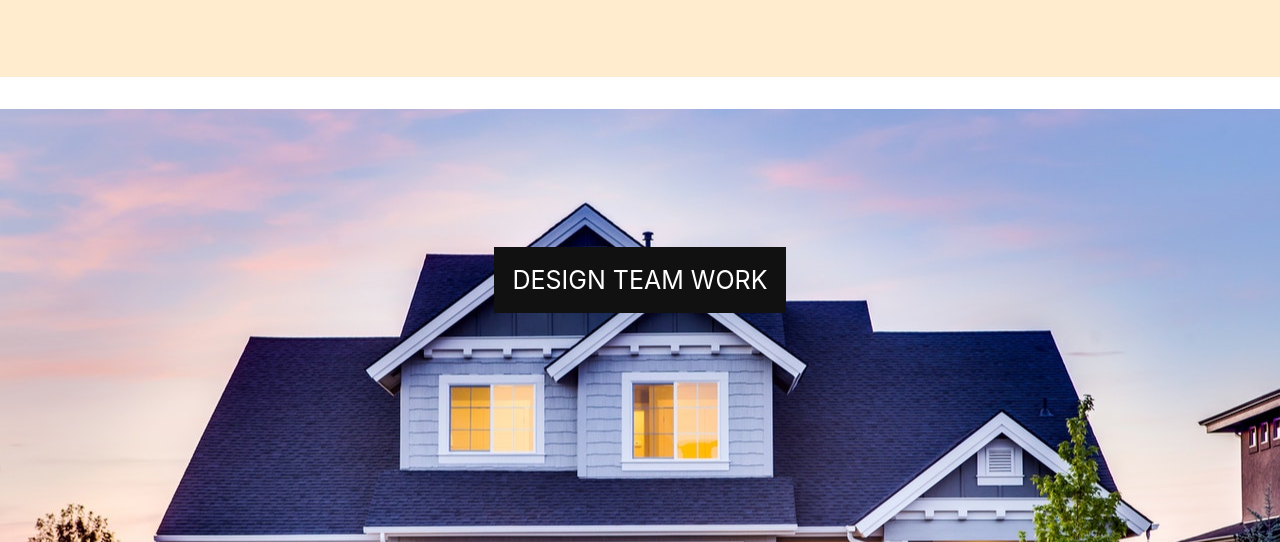
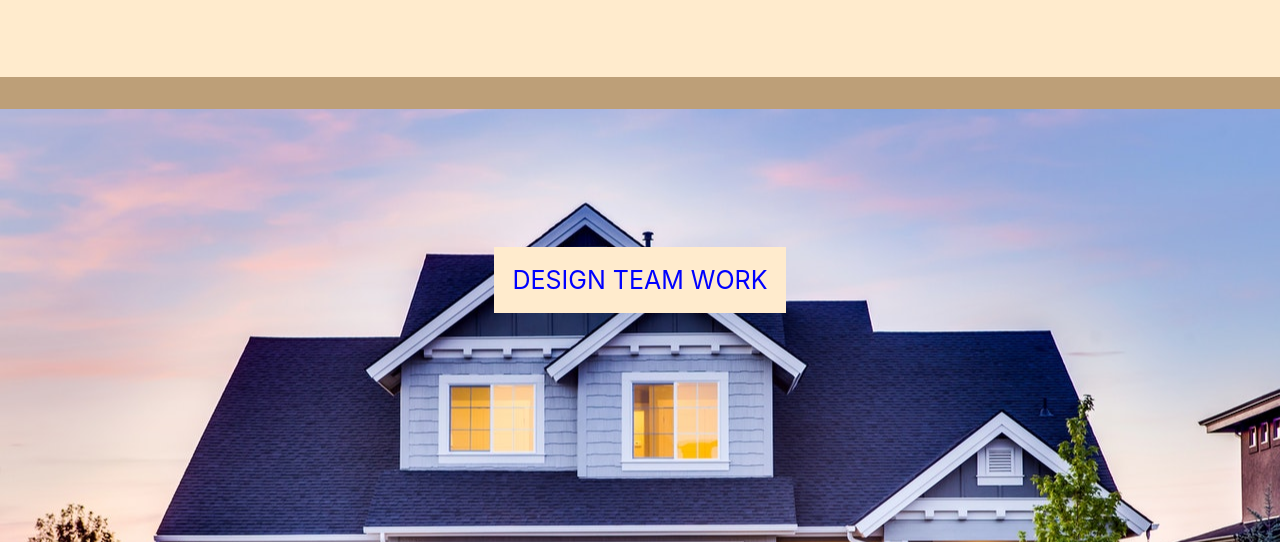
Before and after one commit to paudelritij/beautyWeb, a plain HTML site: page index.html in a window 1280 px wide. Shown: the part 258-800 px from the top of the page. Drawn offline with nearby package versions, Linux system fonts and the light colour scheme.

Commit message:
changed v2.0

```diff
--- a/css/style.css
+++ b/css/style.css
@@ -19,8 +19,8 @@ body, html {
 }
 
 .bcaption span.bborder {
-  background-color: #111;
-  color: #fff;
+  background-color:blanchedalmond;
+  color: blue;
   padding: 18px;
   font-size: 25px;
   letter-spacing: 0px;
--- a/index.html
+++ b/index.html
@@ -11,8 +11,9 @@
         <link rel="stylesheet" href="https://stackpath.bootstrapcdn.com/bootstrap/4.1.3/css/bootstrap.min.css" integrity="sha384-MCw98/SFnGE8fJT3GXwEOngsV7Zt27NXFoaoApmYm81iuXoPkFOJwJ8ERdknLPMO" crossorigin="anonymous">
         <link rel="stylesheet" href="https://use.fontawesome.com/releases/v5.2.0/css/all.css" integrity="sha384-hWVjflwFxL6sNzntih27bfxkr27PmbbK/iSvJ+a4+0owXq79v+lsFkW54bOGbiDQ" crossorigin="anonymous">
     </head>
-    <body >
+    <body style="background-color:rgb(189, 159, 120);">
 
+        <!-------------------------------------------------------------NAVIGATION BAR PART----------------------------------------------------------------->
 
         <nav class="navbar navbar-expand-sm navbar-dark bg-dark fixed-top">
           <div class="mx-auto d-sm-flex d-block flex-sm-nowrap">
@@ -42,6 +43,8 @@
           </div>
         </nav>
 
+        <!-------------------------------------------------------------------HEADER PART------------------------------------------------------------------->
+
         <header style="margin-top: 100px;">
           <div class="jumbotron jumbotron-fluid" style="background-color: blanchedalmond">
             <div class="container">
@@ -52,21 +55,8 @@
           </div>
         </header>
 
-        <!--<div class="container">
-            <div class="jumbotron">
-                <img class="img-fluid" src="img/art.jpg" alt="">
-            </div>
-        </div>-->
 
-
-
-
-
-
-
-
-
-
+        <!-------------------------------------------------------------------PARALLAX PART I------------------------------------------------------------------->
 
         <div class="bbgimg-1" >
           <div class="bcaption">
@@ -76,7 +66,9 @@
 
         <div class="parallax"></div>
 
-          <div class="conatiner">
+        <!-------------------------------------------------------------------MIDDLE PART------------------------------------------------------------------->
+
+          <div class="container">
             <div class="jumbotron" style="background-color:blanchedalmond">
               <div class="card text-center">
                 <div class="card-header">
@@ -92,20 +84,8 @@
                   Few days ago
                 </div>
               </div>
-
         <br>
-
-
-
-
-
-
-
-
-
-
-
-
+        <!-------------------------------------------------------------------CARD IMAGE PART---------------------------------------------------------------------->
 
         <div class="card-deck">
             <div class="card">
@@ -139,30 +119,19 @@
               </div>
             </div>
         </div>
-
-
         <br>
-
-
-
-
-
 
         <div class="container">
           <div class="">
             <img src="img/flex.jpg" alt="" class="img-fluid" >
           </div>
         </div>
-
-
-
         <br>
 
           <div class="card text-center">
                 <div class="card-header">
                   Featured
                 </div>
-
                 <div class="card-body">
                   <h5 class="card-title">Our Statement</h5>
                   <p class="card-text">Everything is designed. Few things are designed well.</p>
@@ -174,137 +143,19 @@
                 </div>
               </div>
               </div>
-
-
           </div>
 
 
-
-
-
-
-
-
-
-
-
-
-
-
-
-
-
-
-
-
-
-
-
-
-
-
-
-
-
-
-
-
-<!--
-<div class="conatiner-fluid" style="height:500px;font-size:px">
-This div is just here to enable scrolling.
-Tip: Try to remove the background-attachment property to remove the scrolling effect.
-</div>-->
-
-
-
-
-
-
-
-
-
-
-
-
-
-
-
-
-
-
-
-
-
-
-
-
-
-
-
-
-
-
-
-
-
-
-
-
-
-
-
-
-
-
-
-
-
-
-
-
-
-
-
-
-
+        <!-------------------------------------------------------------------PARALLAX PART II------------------------------------------------------------------->
 
           <div class="dparallax"></div>
 
+        <!-------------------------------------------------------------------FOOTER PART ------------------------------------------------------------------->
 
-
-
-
-
-
-
-
-
-
-
-
-
-
-
-
-
-
-
-
-
-
-
-
-
-
-
-
-
-
-
-        <!--footer starts from here-->
         <footer class="footer">
           <div class="container bottom_border">
             <div class="row">
+
               <div class=" col-sm-4 col-md col-sm-4  col-12 col">
                 <h5 class="headin5_amrc col_white_amrc pt2"> WE THE DESINGERS</h5>
                 <!--headin5_amrc-->
@@ -312,14 +163,10 @@ Tip: Try to remove the background-attachment property to remove the scrolling ef
                 <p><i class="fa fa-location-arrow"></i> Chandigarh, India </p>
                 <p><i class="fa fa-phone"></i>  +91-123456789  </p>
                 <p><i class="fa fa fa-envelope"></i> paudelritij@gmail.com  </p>
-
-
               </div>
-
 
               <div class=" col-sm-4 col-md  col-12 col">
                 <h5 class="headin5_amrc col_white_amrc pt2">Quick links</h5>
-    <!--headin5_amrc-->
                   <ul class="footer_ul_amrc">
                     <li><a href="http://webenlance.com">Image Rectoucing</a></li>
                     <li><a href="http://webenlance.com">Clipping Path</a></li>
@@ -328,45 +175,34 @@ Tip: Try to remove the background-attachment property to remove the scrolling ef
                     <li><a href="http://webenlance.com">Hair Masking/Clipping</a></li>
                     <li><a href="http://webenlance.com">Image Cropping</a></li>
                     </ul>
-    <!--footer_ul_amrc ends here-->
               </div>
-
-
-
-
 
               <div class=" col-sm-4 col-md  col-12 col">
                 <h5 class="headin5_amrc col_white_amrc pt2">Over 10,000 design completed for happy client</h5>
-    <!--headin5_amrc ends here-->
-
                 <ul class="footer_ul2_amrc">
                   <li><a href="#"><i class="fab fa-twitter fleft padding-right"></i> </a><p>ID's work are remarkable need to call them now...<a href="#"> @ramashisj</a></p></li>
                   <li><a href="#"><i class="fab fa-twitter fleft padding-right"></i> </a><p>Just sit back and contact them, they approach creatively...<a href="#"> @duvedy</a></p></li>
                   <li><a href="#"><i class="fab fa-twitter fleft padding-right"></i> </a><p>The only quite and peaceful I find inside my home [why? call Interior Designers]...<a href="#"> @uttamshaha</a></p></li>
                 </ul>
-    <!--footer_ul2_amrc ends here-->
               </div>
             </div>
           </div>
-
-
           <div class="container">
-
-    <!--foote_bottom_ul_amrc ends here-->
             <p class="text-center">@2021 Interior Design Inc., All Rights Reserved | Designed by <a href="https://www.linkedin.com/in/ritijpaudel/">Ritij Paudel</a></p>
-
             <ul class="social_footer_ul">
               <li><a href="http://www.github.com/Ritij356"><i class="fab fa-github"></i></a></li>
               <li><a href="http://twitter.com/"><i class="fab fa-twitter"></i></a></li>
               <li><a href="http://linkedin.com/in/ritijpaudel"><i class="fab fa-linkedin"></i></a></li>
               <li><a href="mailto:paudelritij@gmail.com"><i class="fa fa-envelope"></i></a></li>
             </ul>
-    <!--social_footer_ul ends here-->
           </div>
         </footer>
+
+        <!-------------------------------------------------------------------BOOTSTRAP PART ------------------------------------------------------------------->
 
         <script src="https://ajax.googleapis.com/ajax/libs/jquery/3.5.1/jquery.min.js"></script>
         <script src="https://cdnjs.cloudflare.com/ajax/libs/popper.js/1.16.0/umd/popper.min.js"></script>
         <script src="https://maxcdn.bootstrapcdn.com/bootstrap/4.5.2/js/bootstrap.min.js"></script>
+
     </body>
 </html>
```
Lines whose indentation alone changed are shown as unchanged.
